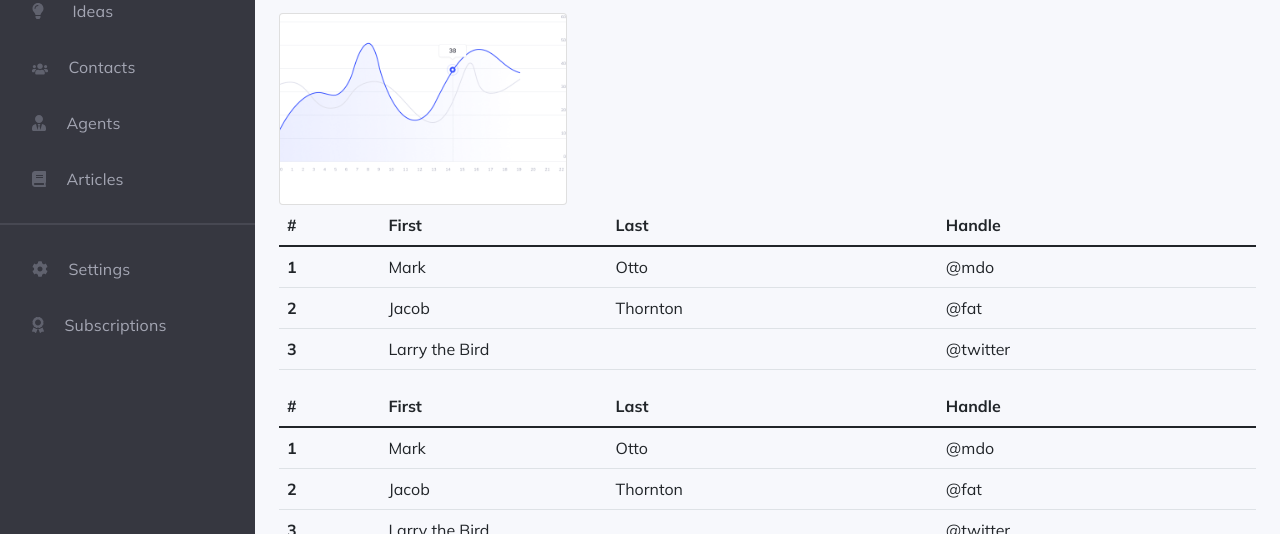
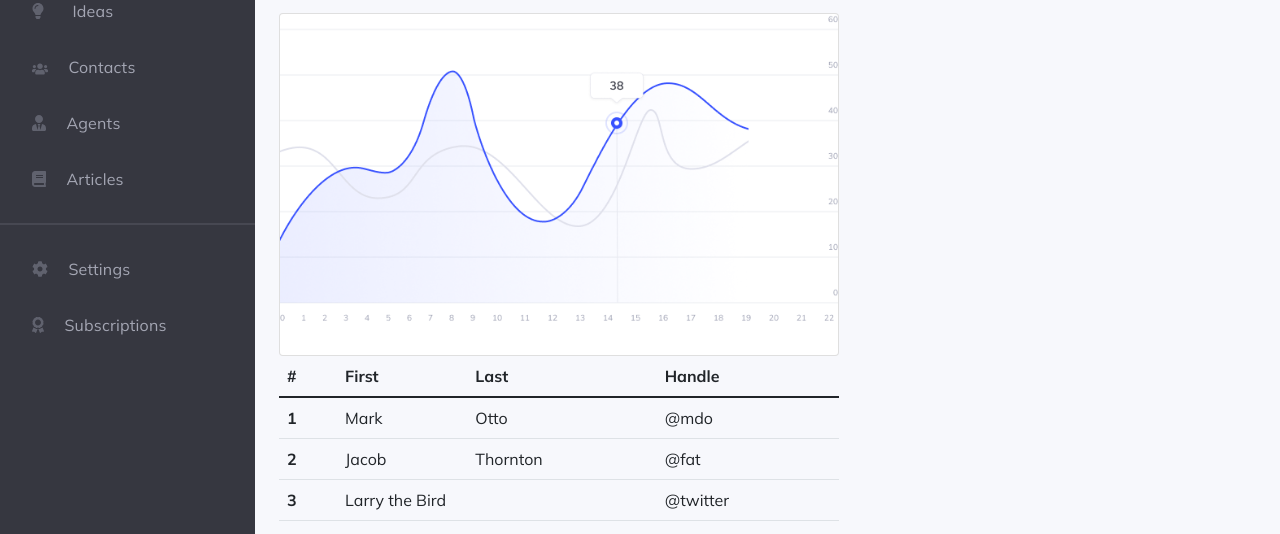
Before and after one commit to pthao1491/GROUP9-BOOTSTRAP, a website: page public/index.html in a window 1280 px wide. Shown: the part 257-791 px from the top of the page. Drawn offline with nearby package versions, Linux system fonts and the light colour scheme.

Commit message:
Update index.html

```diff
--- a/public/index.html
+++ b/public/index.html
@@ -168,7 +168,7 @@
                 </div>
 
                 <!--Graph-->
-                <div class="card" style="width: 18rem;">
+                <div class="card" style="width: 35rem;">
                     <img src="assets/img/full-graph.png" class="card-img-top" alt="...">
                     <div class="card-body">
 
@@ -176,7 +176,7 @@
                   </div>
 
                 <!--Card bellow-->
-                <table class="table">
+                <table class="table"style="width: 35rem;">
                     <thead>
                       <tr>
                         <th scope="col">#</th>
@@ -206,7 +206,7 @@
                     </tbody>
                   </table>
 
-                  <table class="table">
+                  <table class="table" style="width: 35rem;">
                     <thead>
                       <tr>
                         <th scope="col">#</th>
```
